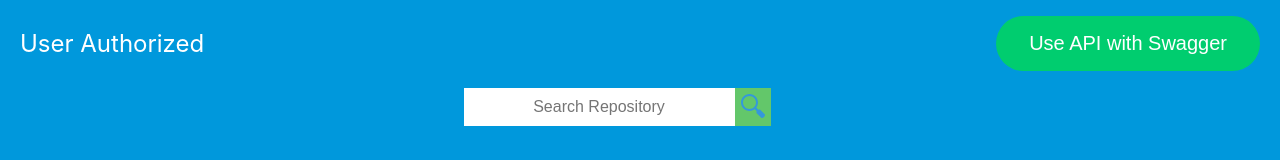
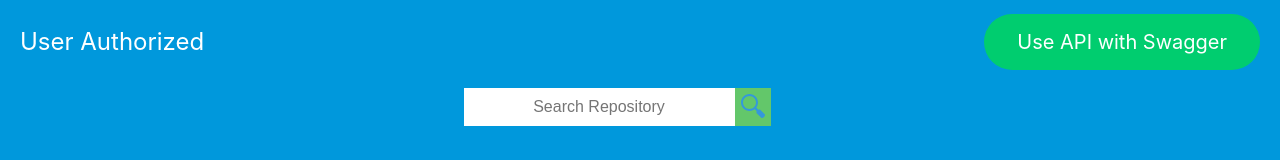
Before and after one commit to yoelmacia/ConradConnectCodingChallenge, a React (Create React App) app in the folder frontend/: page /search in a window 1280 px wide. Shown: the top 160 px of the page. Built offline with nearby package versions, Linux system fonts and the light colour scheme.

Commit message:
Refactor link inside button
The link inside of a button is not
need it just change the look &
feel for the link to seems a button.

```diff
--- a/frontend/src/components/Search.css
+++ b/frontend/src/components/Search.css
@@ -10,18 +10,19 @@
 }
 
 .nav-container-left {
-  margin: auto;
+  margin-top: 27px;
   font-size: 24px;
   margin-left: 20px;
   color: white;
 }
 
 .nav-container-right {
+  margin-top: 30px;
   margin-right: 20px;
   color: white;
 }
 
-.nav-button {
+.nav-link {
   border-color: #00b461;
   background-color: #00cd6f;
   border-radius: 50px;
@@ -29,9 +30,6 @@
   padding: 15px 32px;
   font-size: 20px;
   cursor: pointer;
-}
-
-.nav-link {
   color: #fff;
   text-decoration: none;
 }
@@ -84,7 +82,6 @@
 
 #products {
   text-align: center;
-  /* font-family: "Trebuchet MS", Arial, Helvetica, sans-serif; */
   border-collapse: collapse;
   border: 3px solid #ddd;
   width: 100%;
--- a/frontend/src/components/Search.js
+++ b/frontend/src/components/Search.js
@@ -84,11 +84,9 @@ export default class Search extends React.Component {
         <div className="nav-container">
           <p className="nav-container-left">User Authorized</p>
           <p className="nav-container-right">
-            <button className="nav-button">
-              <a className="nav-link" href="http://localhost:3000/api-docs">
-                Use API with Swagger
-              </a>
-            </button>
+            <a className="nav-link" href="http://localhost:3000/api-docs">
+              Use API with Swagger
+            </a>
           </p>
         </div>
         <div className="nav-search-container">
--- a/frontend/src/components/Welcome.css
+++ b/frontend/src/components/Welcome.css
@@ -15,7 +15,7 @@
   max-width: 320px;
 }
 
-.container-button {
+.container-link {
   border-color: #00b461;
   background-color: #00cd6f;
   border-radius: 50px;
@@ -23,9 +23,6 @@
   padding: 15px 32px;
   font-size: 20px;
   cursor: pointer;
-}
-
-.container-link {
   color: #fff;
   text-decoration: none;
 }
--- a/frontend/src/components/Welcome.js
+++ b/frontend/src/components/Welcome.js
@@ -6,14 +6,12 @@ export default class Welcome extends React.Component {
     return (
       <div className="container">
         <div className="container-div">Welcome Github API</div>
-        <button className="container-button">
         <a
           className="container-link"
           href="https://github.com/login/oauth/authorize?client_id=723d03ab329e99ca2336&scope=public_repo"
         >
           Sign up with github
         </a>
-        </button>
       </div>
     );
   }
```
Lines whose indentation alone changed are shown as unchanged.
